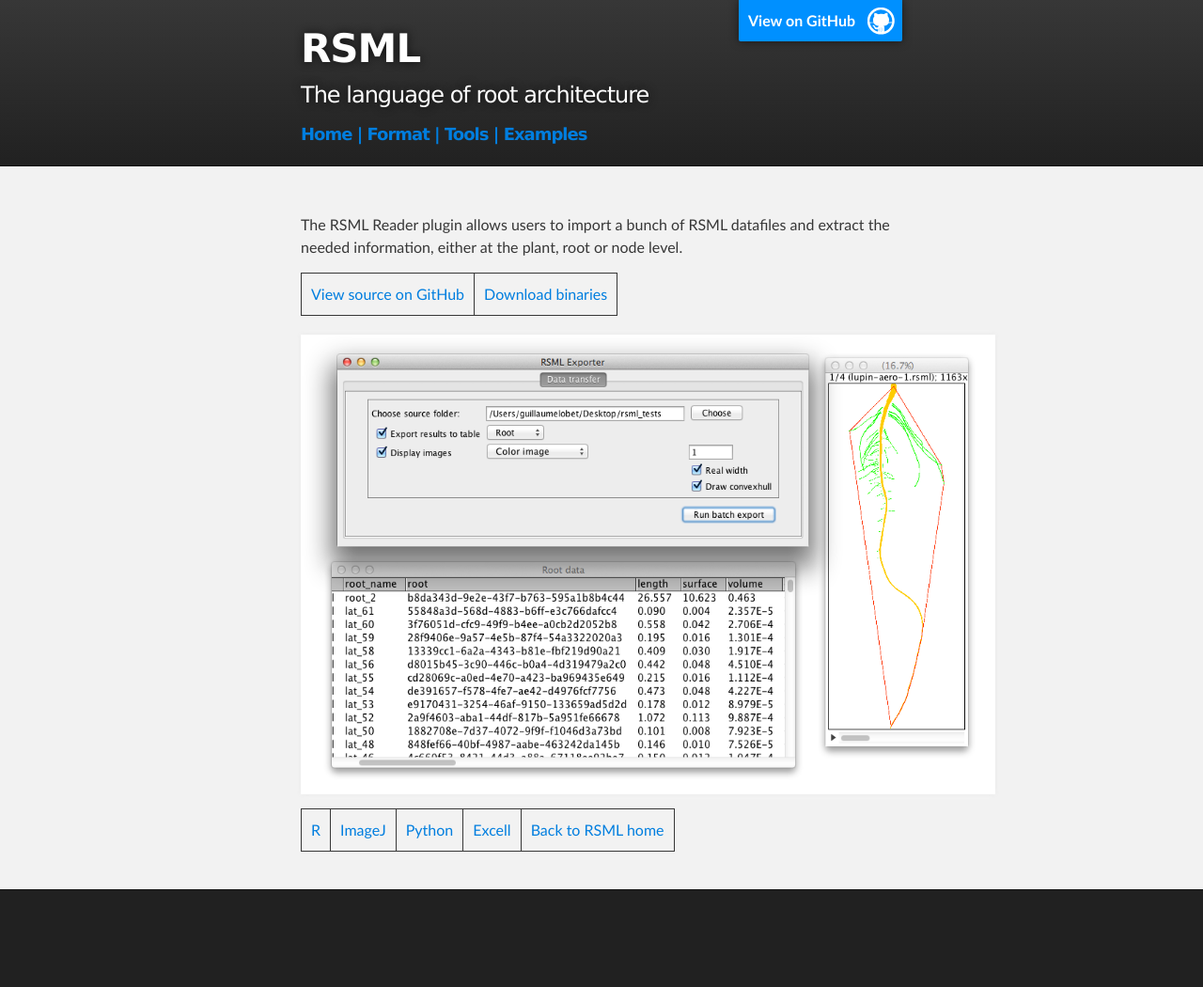
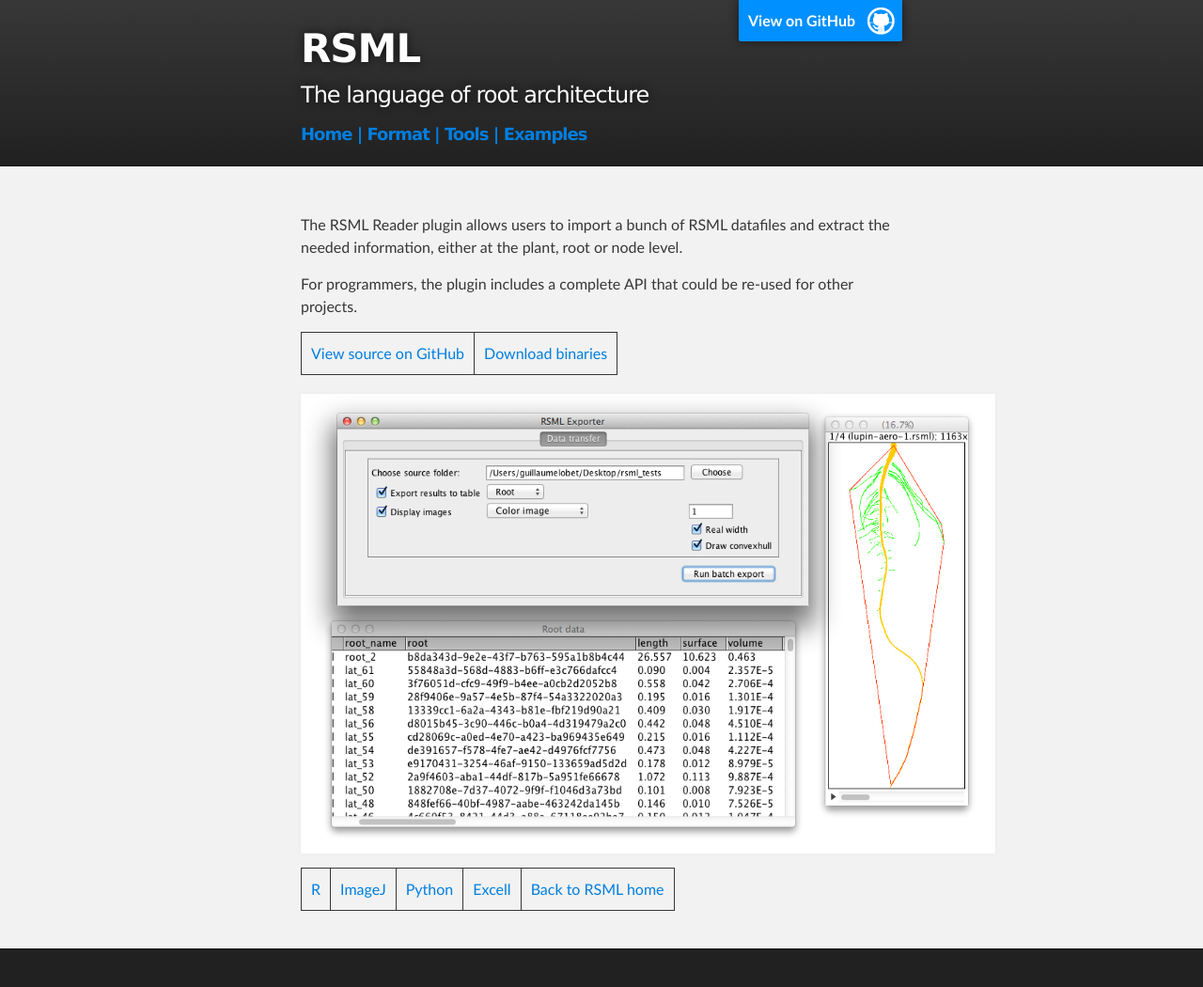
Before and after one commit to RootSystemML/RootSystemML.github.io, a Jekyll site: the page built from tools/imagej_rsml.md, in a window 1280 px wide. Shown: the whole page at 94% size. Built offline with Jekyll 4.4.1, drawn with Linux system fonts in a browser that asks for light colours; before the commit the page ends 987 px from its top, so only the background shows below that.

Commit message:
Update imagej_rsml.md

```diff
--- a/tools/imagej_rsml.md
+++ b/tools/imagej_rsml.md
@@ -6,6 +6,8 @@
 
 The RSML Reader plugin allows users to import a bunch of RSML datafiles and extract the needed information, either at the plant, root or node level.
 
+For programmers, the plugin includes a complete API that could be re-used for other projects.
+
 [View source on GitHub](https://github.com/RootSystemML/RSML-conversion-tools/tree/master/imagej) | [Download binaries](https://github.com/RootSystemML/RSML-conversion-tools/blob/master/imagej/bin/RSML_reader.jar?raw=true)
 
 [![ImageJ RSML Reader](/images/imagej_rsml.png)](/images/imagej_rsml.png)
```
